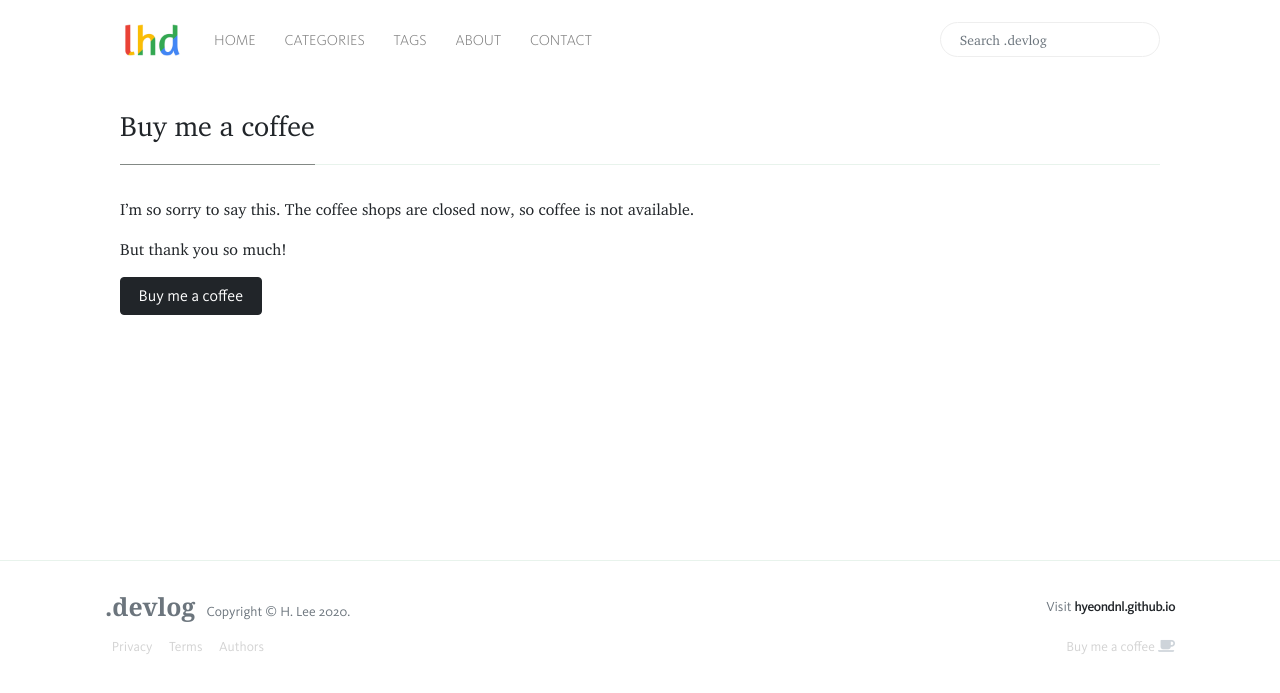
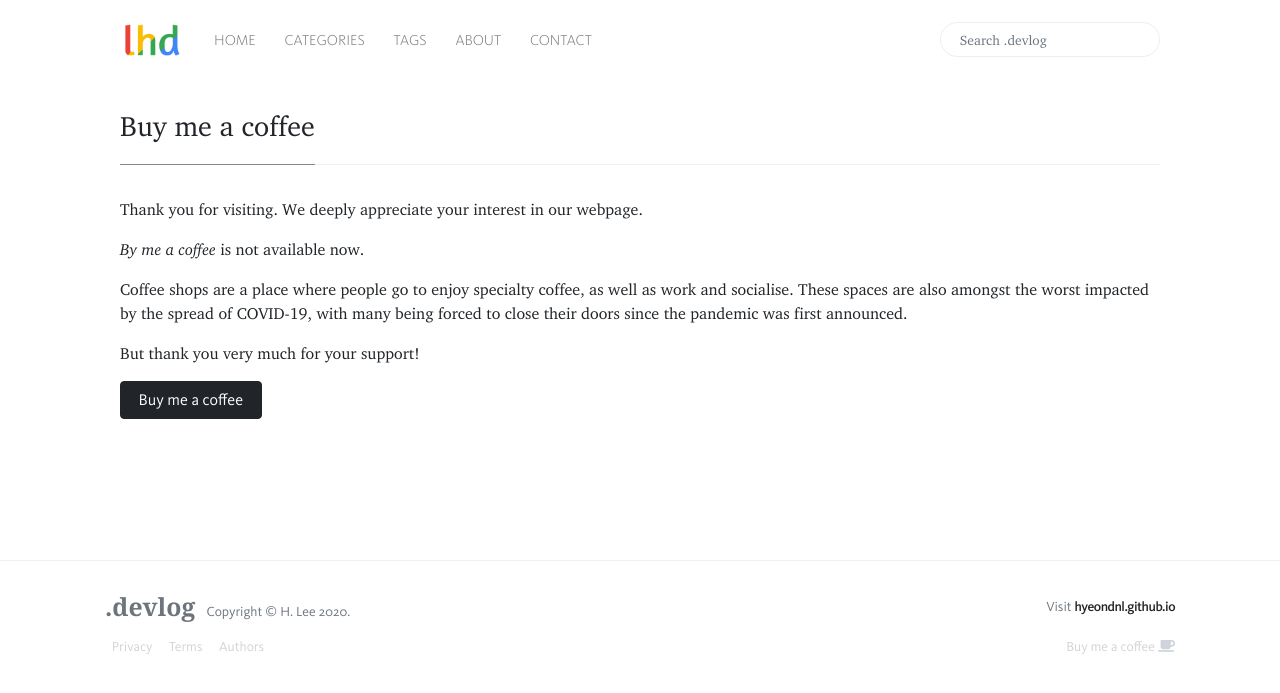
Before and after one commit to hayden-rhee/devlog, a Jekyll site: the page built from _pages/buy-me-a-coffee.md, in a window 1280 px wide. Shown: the top 693 px of the page. Built offline with Jekyll 4.4.1, drawn with Linux system fonts in a browser that asks for light colours; nearby versions of some CDN libraries.

Commit message:
automatic commit on 2020-07-07 18:17:28

```diff
--- a/_layouts/page-gallery.html
+++ b/_layouts/page-gallery.html
@@ -3,9 +3,9 @@ layout: default
 ---
 <div class="container">
 <h3 class="font-weight-bold spanborder"><span>{{page.title}}</span></h3>
-<div class="col-md-8">
+<div class="col-md-auto">
 {% if page.image %}
-<img class="card-img-top mb-5 shadow-lg" src="{% if page.image contains "://" %}{{ page.image }}{% else %}{{ page.image | absolute_url }}{% endif %}" alt="{{ page.title }}" style="vertical-align: middle;">
+<img class="card-img-top mb-5 shadow-lg" src="{% if page.image contains "://" %}{{ page.image }}{% else %}{{ page.image | absolute_url }}{% endif %}" alt="{{ page.title }}">
 {% endif %}
     <div class="page-content">
         {{ content }}
--- a/_pages/buy-me-a-coffee.md
+++ b/_pages/buy-me-a-coffee.md
@@ -2,9 +2,11 @@
 title: "Buy me a coffee"
 permalink: "/buy-me-a-coffee.html"
 ---
+Thank you for visiting. We deeply appreciate your interest in our webpage.
 
-I'm so sorry to say this. The coffee shops are closed now, so coffee is not available.
+*By me a coffee* is not available now.
+> Coffee shops are a place where people go to enjoy specialty coffee, as well as work and socialise. These spaces are also amongst the worst impacted by the spread of COVID-19, with many being forced to close their doors since the pandemic was first announced.
 
-But thank you so much!
+But thank you very much for your support!
 
 <a class="btn btn-dark" href="">Buy me a coffee</a>
```
Also changed, not shown: _pages/about.md (+4 -0 lines).
